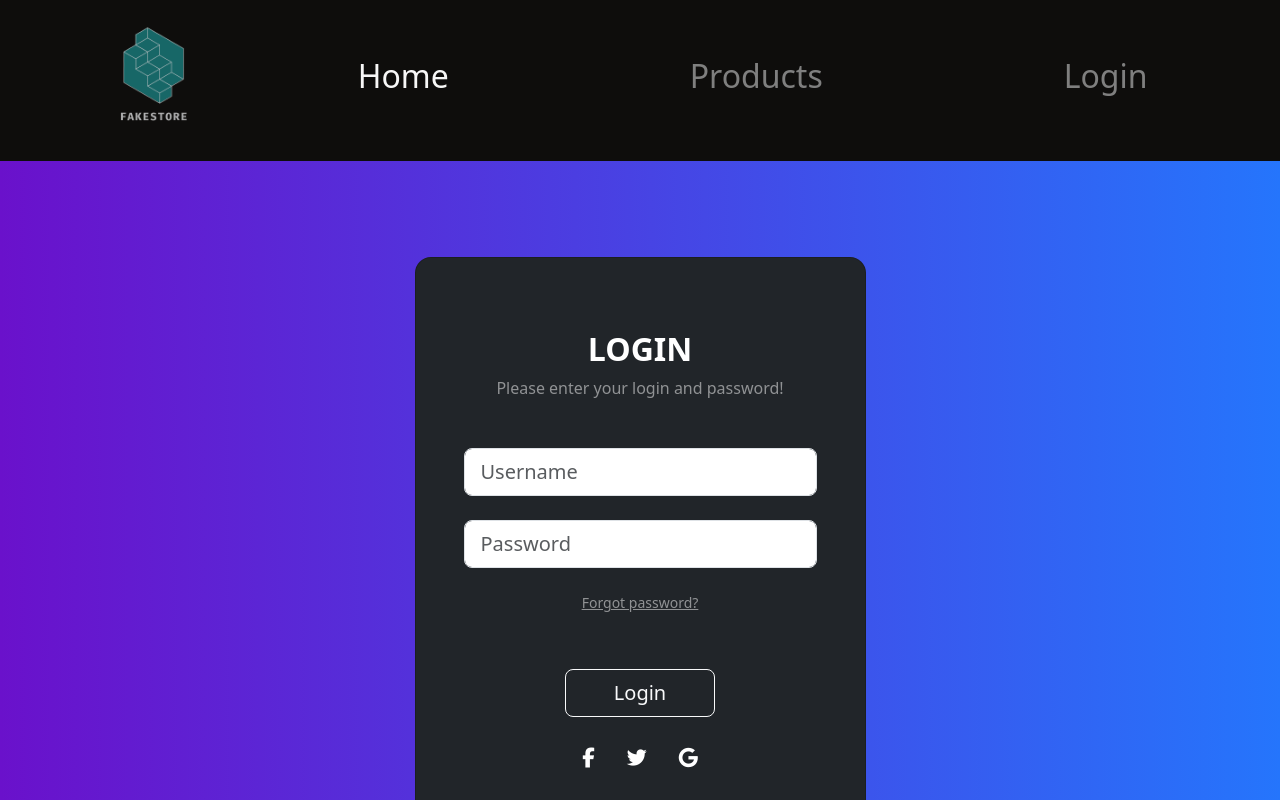
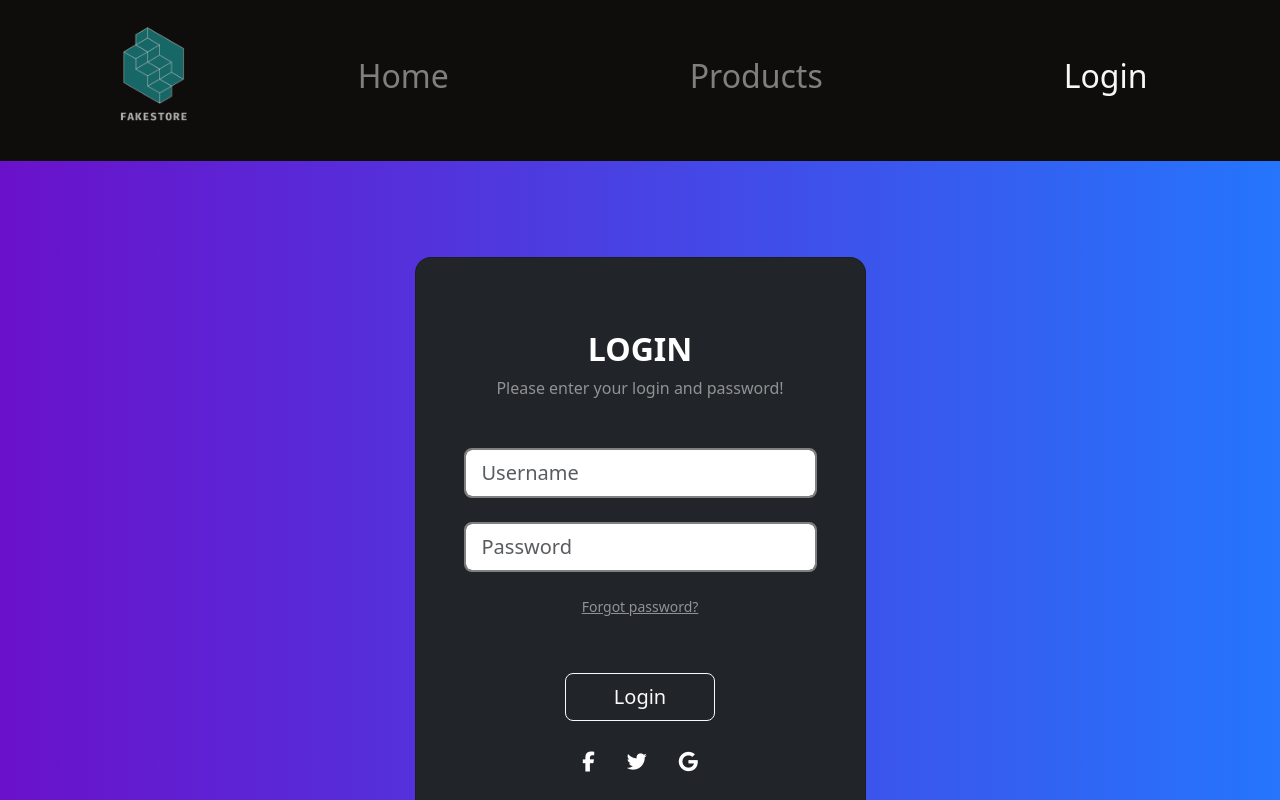
Before and after one commit to Ripper14456/FakeStoreAPI, an Angular app: page /login in a window 1280 px wide. Shown: the top 800 px of the page. Built offline with nearby package versions, Linux system fonts and the light colour scheme.

Commit message:
task is complete

```diff
--- a/src/app/login/login.component.css
+++ b/src/app/login/login.component.css
@@ -1,10 +1,9 @@
 .gradient-custom {
-  /* fallback for old browsers */
   background: #6a11cb;
+  background: -webkit-linear-gradient(to right, rgba(106, 17, 203, 1), rgba(37, 117, 252, 1));
+  background: linear-gradient(to right, rgba(106, 17, 203, 1), rgba(37, 117, 252, 1));
+}
 
-  /* Chrome 10-25, Safari 5.1-6 */
-  background: -webkit-linear-gradient(to right, rgba(106, 17, 203, 1), rgba(37, 117, 252, 1));
-
-  /* W3C, IE 10+/ Edge, Firefox 16+, Chrome 26+, Opera 12+, Safari 7+ */
-  background: linear-gradient(to right, rgba(106, 17, 203, 1), rgba(37, 117, 252, 1))
+.error input {
+  border: 2px red solid !important;
 }
--- a/src/app/login/login.component.html
+++ b/src/app/login/login.component.html
@@ -10,12 +10,12 @@
               <h2 class="fw-bold mb-2 text-uppercase">Login</h2>
               <p class="text-white-50 mb-5">Please enter your login and password!</p>
 
-              <div class="form-outline form-white mb-4">
-                <input [(ngModel)]="username" type="text" placeholder="Username" class="form-control form-control-lg"/>
+              <div class="form-outline form-white mb-4" [ngClass]="{'error': loginError}">
+                <input [(ngModel)]="username" type="text" placeholder="Username" class="form-control form-control-lg" style="border: 2px gray solid" />
               </div>
 
-              <div class="form-outline form-white mb-4">
-                <input [(ngModel)]="password" type="password" placeholder="Password" class="form-control form-control-lg"/>
+              <div class="form-outline form-white mb-4" [ngClass]="{'error': loginError}">
+                <input [(ngModel)]="password" type="password" placeholder="Password" class="form-control form-control-lg" style="border: 2px gray solid" />
               </div>
 
               <p class="small mb-5 pb-lg-2"><a class="text-white-50" href="#">Forgot password?</a></p>
--- a/src/app/login/login.component.ts
+++ b/src/app/login/login.component.ts
@@ -10,11 +10,12 @@ import { Router } from '@angular/router';
 export class LoginComponent {
 
   constructor(private http: HttpClient, private router: Router){}
-  username:String = "";
+  username:string = "";
   password:String = "";
 
+  loginError: boolean = false;
+
   login() {
-
     const user = {
       username: this.username,
       password: this.password
@@ -30,7 +31,9 @@ export class LoginComponent {
         },
         (error) => {
           console.log(error);
+          this.loginError = true;
         }
       );
   }
+
 }
--- a/src/app/menu/menu.component.html
+++ b/src/app/menu/menu.component.html
@@ -15,26 +15,26 @@
 
       <div class="navbar-nav col-12  d-flex justify-content-around">
 
-        <a (click)="toggleHomeClicked()" [ngClass]="{'clicked': isHomeClicked}" class="nav-link text-center nav-text" routerLink="/">
+        <a (click)="toggleMenu('home')" [ngClass]="{'clicked': isActiveMenu('/')}" class="nav-link text-center nav-text" routerLink="/">
           <h2>Home</h2>
         </a>
-        <a (click)="toggleProductsClicked()" [ngClass]="{'clicked': isProductsClicked}" class="nav-link text-center nav-text" routerLink="/products">
-          <h2>Products</h2>
+        <a (click)="toggleMenu('products')" [ngClass]="{'clicked': isActiveMenu('/products')}" class="nav-link text-center nav-text" routerLink="/products">
+        <h2>Products</h2>
         </a>
         <div [style.display]="auth ? 'none' : 'block'">
-          <a (click)="toggleLoginClicked()" [ngClass]="{'clicked': isLoginClicked}" class="nav-link text-center nav-text" routerLink="/login">
+          <a (click)="toggleMenu('login')" [ngClass]="{'clicked': isActiveMenu('/login')}" class="nav-link text-center nav-text" routerLink="/login">
             <h2>Login</h2>
           </a>
         </div>
 
         <div [style.display]="auth ? 'block' : 'none'">
-          <a (click)="toggleProfileClicked()" [ngClass]="{'clicked': isProfileClicked}" class="nav-link text-center nav-text" routerLink="/profile">
+          <a (click)="toggleMenu('profile')" [ngClass]="{'clicked': isActiveMenu('/profile')}" class="nav-link text-center nav-text" routerLink="/profile">
             <h2>Profile</h2>
           </a>
         </div>
 
         <div [style.display]="auth ? 'block' : 'none'">
-          <a (click)="logout()" class="nav-link text-center nav-text" href="#">
+          <a (click)="logout()" class="nav-link text-center nav-text" href="/">
             <h2>Logout</h2>
           </a>
         </div>
--- a/src/app/menu/menu.component.ts
+++ b/src/app/menu/menu.component.ts
@@ -1,7 +1,5 @@
 import { Component } from '@angular/core';
-import {NavigationEnd, Router} from "@angular/router";
-
-
+import { NavigationEnd, Router } from '@angular/router';
 
 @Component({
   selector: 'app-menu',
@@ -12,54 +10,35 @@ export class MenuComponent {
   constructor(private router: Router) {
     this.router.events.subscribe(event => {
       if (event instanceof NavigationEnd) {
+        this.updateActiveMenu(event.url);
         this.checkToken();
       }
     });
   }
+
+
+
   auth: boolean = false;
+  activeMenu: string = '';
 
   checkToken() {
     const token = localStorage.getItem('token');
-    if (token) {
-      this.auth = true;
-    }
+    this.auth = !!token;
   }
 
-  isHomeClicked: boolean = true;
-  isProductsClicked: boolean = false;
-  isLoginClicked: boolean = false;
-  isProfileClicked: boolean = false;
-
-  toggleHomeClicked() {
-    this.isHomeClicked = !this.isHomeClicked;
-    this.isProductsClicked = false;
-    this.isLoginClicked = false;
-    this.isProfileClicked = false;
+  updateActiveMenu(url: string) {
+    this.activeMenu = url;
   }
 
-  toggleProductsClicked() {
-    this.isProductsClicked = !this.isProductsClicked;
-    this.isHomeClicked = false;
-    this.isLoginClicked = false;
-    this.isProfileClicked = false;
+  isActiveMenu(menuItem: string): boolean {
+    return this.activeMenu === menuItem;
   }
 
-  toggleLoginClicked() {
-    this.isLoginClicked = !this.isLoginClicked;
-    this.isProductsClicked = false;
-    this.isHomeClicked = false;
-    this.isProfileClicked = false;
+  toggleMenu(menuItem: string) {
+    this.activeMenu = menuItem;
   }
 
-  toggleProfileClicked() {
-    this.isProfileClicked = !this.isProfileClicked;
-    this.isProductsClicked = false;
-    this.isHomeClicked = false;
-    this.isLoginClicked = false;
-  }
-
-  logout()
-  {
+  logout() {
     localStorage.clear();
   }
 }
--- a/src/app/products/products.component.html
+++ b/src/app/products/products.component.html
@@ -16,8 +16,10 @@
       <!-- Cart header -->
       <div class="d-flex">
 
-        <h1 class="col-11">Your Cart</h1>
+        <h1 class="col-11 ps-3">Your Cart<button type="button" class="btn btn-outline-primary mb-1" (click)="Confirm()" style="width: 90px; margin-left: 24%; height: 45px">Confirm</button></h1>
+
         <div class="cl-btn-2" (click)="CloseCart()">
+
           <div>
             <div class="leftright"></div>
             <div class="rightleft"></div>
--- a/src/app/products/products.component.ts
+++ b/src/app/products/products.component.ts
@@ -231,4 +231,15 @@ export class ProductsComponent implements OnInit{
     event.stopPropagation(); // Add this line to stop event propagation
     this.cart.splice(index, 1);
   }
+
+  Confirm() {
+    this.http.put('https://fakestoreapi.com/carts/7', this.cart).subscribe(
+      (data) => {
+        console.log('Cart item updated successfully:', data);
+      },
+      (error) => {
+        console.log('Error updating cart item:', error);
+      }
+    );
+  }
 }
```
